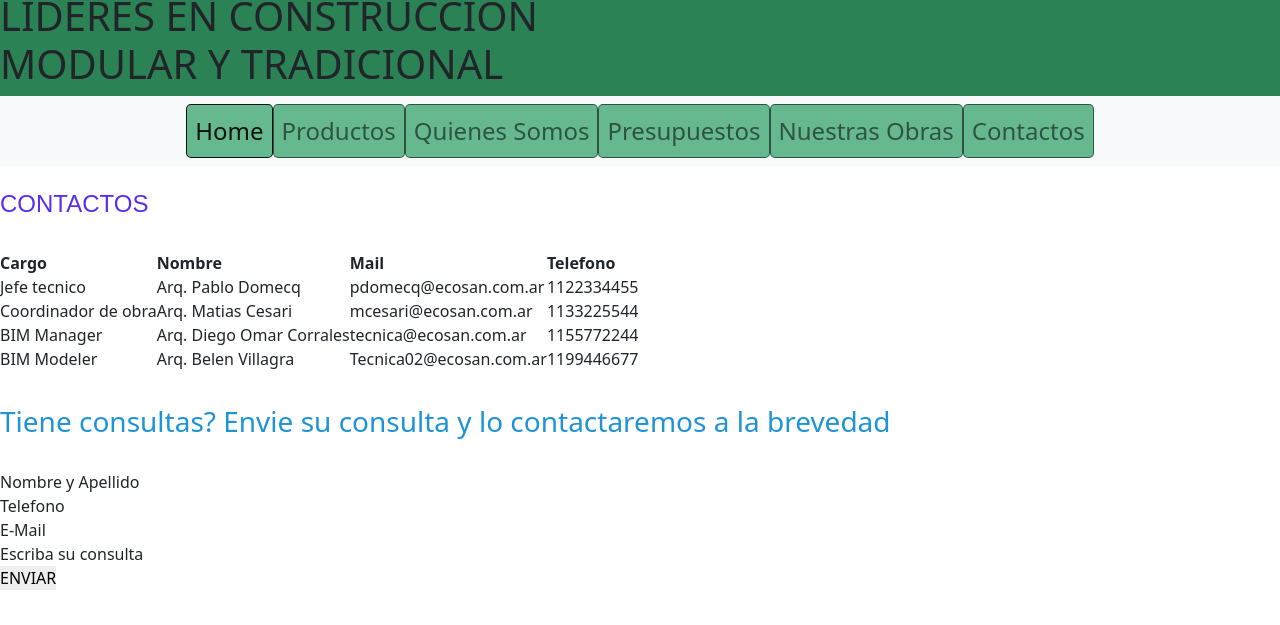
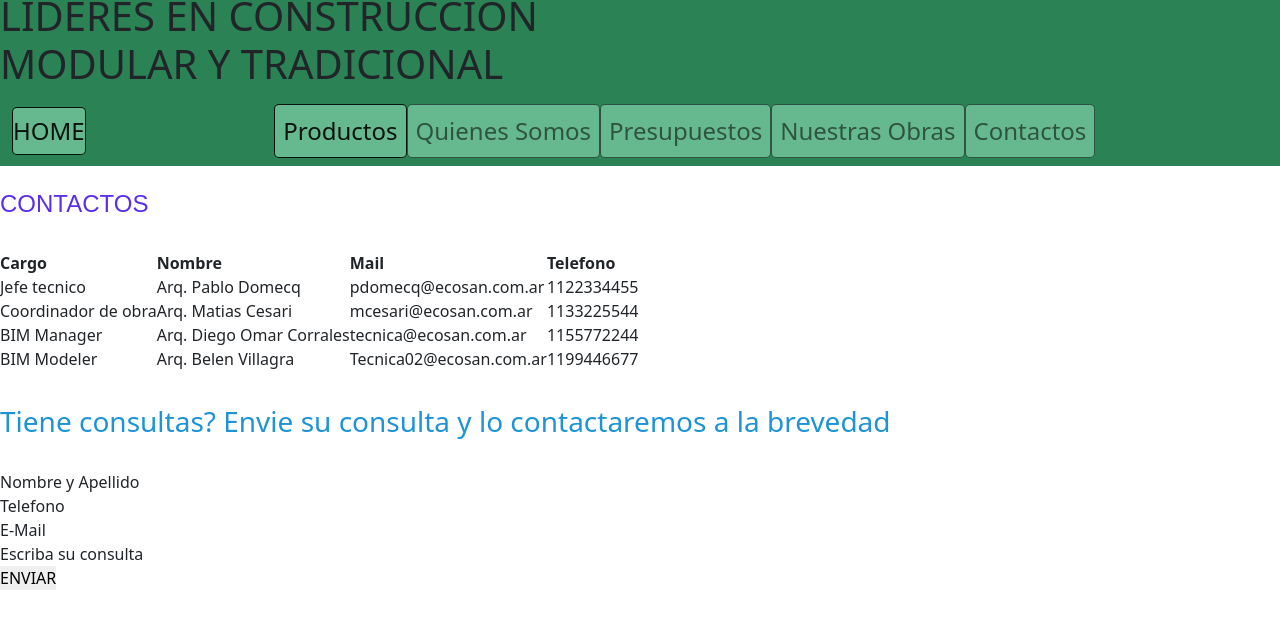
Before and after one commit to Diego-Corrales/constructora-ecosan, a plain HTML site: page Paginas/contactos.html in a window 1280 px wide. Shown: the part 108-733 px from the top of the page. Drawn offline with nearby package versions, Linux system fonts and the light colour scheme; a web font is replaced by a local one.

Commit message:
segunda entrega de proyecto final

```diff
--- a/Paginas/contactos.html
+++ b/Paginas/contactos.html
@@ -26,52 +26,21 @@
 
                 <h1 class="Refran_Eco">LIDERES EN CONSTRUCCION <br> MODULAR Y TRADICIONAL</h1>
             </nav>
-            <!-- <nav class="barraNavegacion">
-                <ul class="barraNavegacion__Lista">
-                    <li>
-                        <a href="../index.html" class="barraNavegacion__anchor">INICIO></a>
-                    </li>
-                    <li>
-                        <a href="../Paginas/productos.html" class="barraNavegacion__anchor">PRODUCTOS</a>
-                    </li>
-                    <li>
-                        <a href="../Paginas/quienes-somos.html" class="barraNavegacion__anchor">QUIENES SOMOS</a>
-                    </li>
-                    <li>
-                        <a href="../Paginas/presupuestos.html" class="barraNavegacion__anchor">PRESUPUESTOS</a>
-                    </li>
-                    <li>
-                        <a href="../Paginas/nuestras-obras.html" class="barraNavegacion__anchor">NUESTRAS OBRAS</a>
-                    </li>
-                    <li>
-                        <a href="#" class="barraNavegacion__anchor">CONTACTOS</a>
-                    </li>
-                </ul>
-            </nav> -->
-            <nav class="navbar navbar-expand-lg navbar-light bg-light">
+
+            <nav class="navbar navbar-expand-lg navbar-light">
                 <div class="container-fluid">
-                  <div class="collapse navbar-collapse" id="navbarNav">
-                    <ul class="navbar-nav">
-                      <li class="nav-item">
-                        <a class="nav-link active" aria-current="page" href="../index.html">Home</a>
-                      </li>
-                      <li class="nav-item">
-                        <a class="nav-link" href="../Paginas/productos.html">Productos</a>
-                      </li>
-                      <li class="nav-item">
-                        <a class="nav-link" href="../Paginas/quienes-somos.html">Quienes Somos</a>
-                      </li>
-                      <li class="nav-item">
-                        <a class="nav-link" href="../Paginas/presupuestos.html">Presupuestos</a>
-                      </li>
-                      <li class="nav-item">
-                        <a class="nav-link" href="../Paginas/nuestras-obras.html">Nuestras Obras</a>
-                      </li>
-                      <li class="nav-item">
-                        <a class="nav-link" href="#">Contactos</a>
-                      </li>
-
-                    </ul>
+                  <a class="navbar-brand" href="../index.html">HOME</a>
+                  <button class="navbar-toggler" type="button" data-bs-toggle="collapse" data-bs-target="#navbarNavAltMarkup" aria-controls="navbarNavAltMarkup" aria-expanded="false" aria-label="Toggle navigation">
+                    <span class="navbar-toggler-icon"></span>
+                  </button>
+                  <div class="collapse navbar-collapse" id="navbarNavAltMarkup">
+                    <div class="navbar-nav">
+                      <a class="nav-link active" aria-current="page" href="./productos.html">Productos</a>
+                      <a class="nav-link" href="./quienes-somos.html">Quienes Somos</a>
+                      <a class="nav-link" href="./presupuestos.html">Presupuestos</a>
+                      <a class="nav-link" href="./nuestras-obras.html">Nuestras Obras</a>
+                      <a class="nav-link" href="#">Contactos</a>
+                    </div>
                   </div>
                 </div>
               </nav>
```
Also changed, not shown: Paginas/nuestras-obras.html (+14 -45 lines), Paginas/presupuestos.html (+14 -45 lines), Paginas/productos.html (+9 -22 lines).
